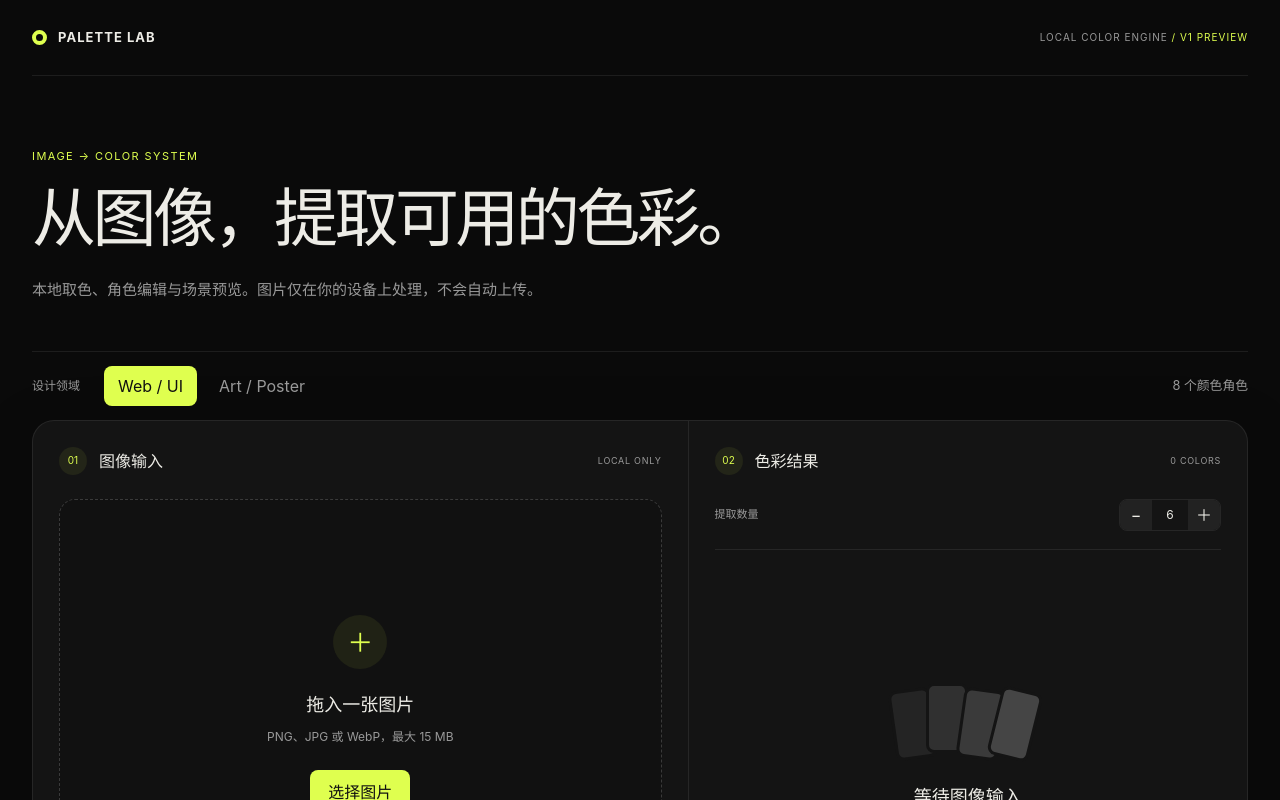
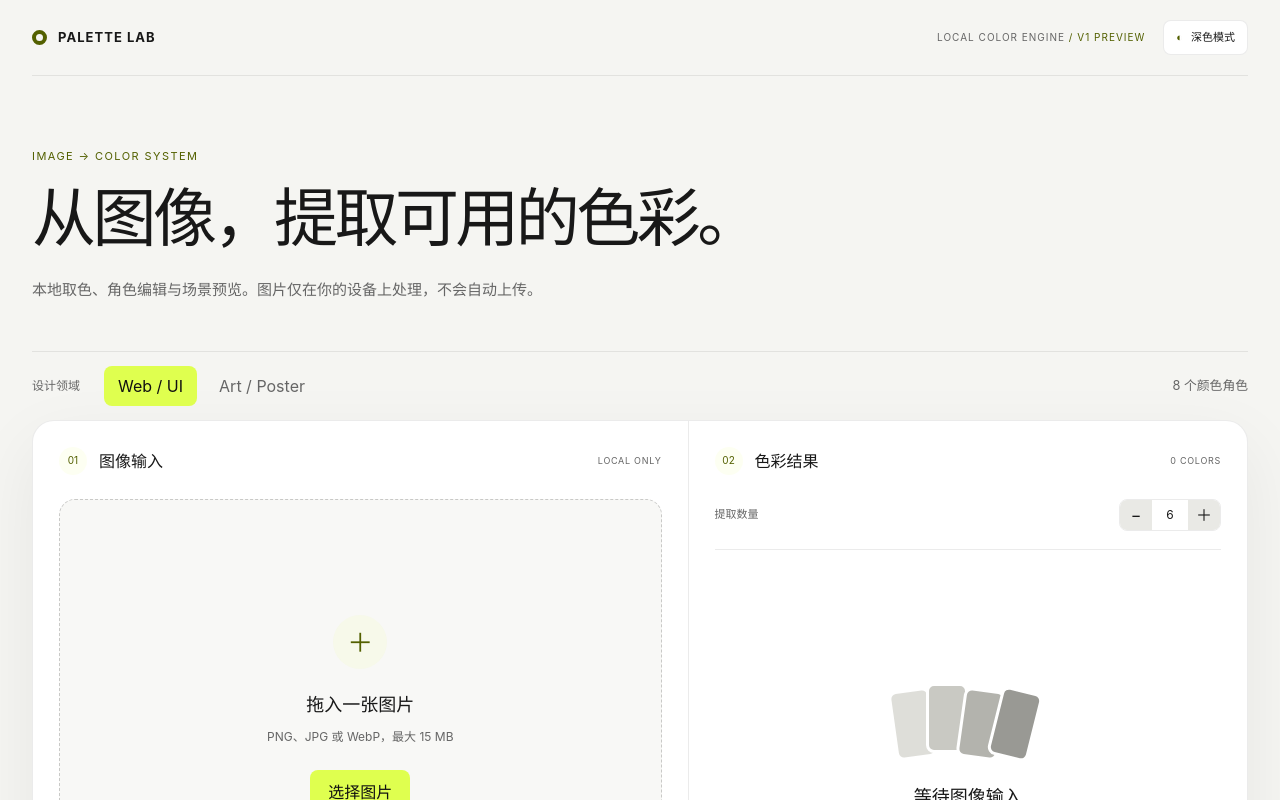
Before and after one commit to yangzirui50-hash/palette-lab, a React (Vite) app: page / in a window 1280 px wide. Shown: the top 800 px of the page. Built offline with nearby package versions, Linux system fonts and the light colour scheme.

Commit message:
feat: add theme and domain design tokens

```diff
--- a/index.html
+++ b/index.html
@@ -1,5 +1,5 @@
 <!doctype html>
-<html lang="zh-CN">
+<html lang="zh-CN" data-theme="light" data-domain="web-ui">
   <head>
     <meta charset="UTF-8" />
     <meta name="viewport" content="width=device-width, initial-scale=1.0" />
--- /dev/null
+++ b/src/hooks/useTheme.ts
@@ -0,0 +1,20 @@
+import { useEffect, useState } from 'react'
+
+export type ThemeMode = 'light' | 'dark'
+const storageKey = 'palette-lab-theme'
+
+export function useTheme() {
+  const [theme, setTheme] = useState<ThemeMode>(() => {
+    const saved = localStorage.getItem(storageKey)
+    return saved === 'dark' || saved === 'light' ? saved : 'light'
+  })
+
+  useEffect(() => {
+    document.documentElement.dataset.theme = theme
+    document.querySelector('meta[name="theme-color"]')?.setAttribute('content', theme === 'dark' ? '#0a0a0a' : '#f5f5f2')
+    localStorage.setItem(storageKey, theme)
+  }, [theme])
+
+  const toggleTheme = () => setTheme((current) => current === 'light' ? 'dark' : 'light')
+  return { theme, toggleTheme }
+}
--- a/src/pages/Home.tsx
+++ b/src/pages/Home.tsx
@@ -1,10 +1,12 @@
 import { useEffect, useRef, useState } from 'react'
 import '../App.css'
+import '../themes.css'
 import { domainProfiles } from '../domain/profiles'
 import type { DomainId } from '../domain/profiles'
 import { extractPalette } from '../lib/color/extract'
 import type { PaletteSwatch, RGBPixel } from '../lib/color/extract'
 import { imageFileToPixels } from '../lib/color/image'
+import { useTheme } from '../hooks/useTheme'
 
 type SourceState = {
   url: string
@@ -16,6 +18,7 @@ type SourceState = {
 export default function Home() {
   const inputRef = useRef<HTMLInputElement>(null)
   const pixelsRef = useRef<RGBPixel[]>([])
+  const { theme, toggleTheme } = useTheme()
   const [domain, setDomain] = useState<DomainId>('web-ui')
   const [colorCount, setColorCount] = useState(6)
   const [palette, setPalette] = useState<PaletteSwatch[]>([])
@@ -24,6 +27,10 @@ export default function Home() {
   const [dragging, setDragging] = useState(false)
   const [error, setError] = useState('')
   const [copied, setCopied] = useState('')
+
+  useEffect(() => {
+    document.documentElement.dataset.domain = domain
+  }, [domain])
 
   useEffect(() => {
     if (!source?.url) return
@@ -76,7 +83,12 @@ export default function Home() {
           <span className="brand-mark" aria-hidden="true" />
           <span>PALETTE LAB</span>
         </a>
-        <p>LOCAL COLOR ENGINE <span>/ V1 PREVIEW</span></p>
+        <div className="topbar-actions">
+          <p>LOCAL COLOR ENGINE <span>/ V1 PREVIEW</span></p>
+          <button className="theme-toggle" onClick={toggleTheme} aria-label={`切换为${theme === 'light' ? '深色' : '浅色'}模式`}>
+            <span aria-hidden="true">{theme === 'light' ? '◐' : '○'}</span>{theme === 'light' ? '深色模式' : '浅色模式'}
+          </button>
+        </div>
       </header>
 
       <main>
--- /dev/null
+++ b/src/themes.css
@@ -0,0 +1,104 @@
+:root {
+  color-scheme: light;
+  --bg: #f5f5f2;
+  --panel: #ffffff;
+  --soft: #f8f8f6;
+  --image-bg: #efefec;
+  --text: #181818;
+  --muted: #666666;
+  --line: #00000014;
+  --dashed: #00000030;
+  --swatch: #f0f0ed;
+  --swatch-hover: #e7e7e2;
+  --control: #e9e9e5;
+  --disabled: #a0a0a0;
+  --accent: #536000;
+  --accent-fill: #dfff4f;
+  --accent-ink: #111111;
+  --display-font: Inter, "Helvetica Neue", "PingFang SC", "Microsoft YaHei", sans-serif;
+  --shadow: 0 24px 70px #00000010;
+}
+
+:root[data-theme='dark'] {
+  color-scheme: dark;
+  --bg: #0a0a0a;
+  --panel: #141414;
+  --soft: #111111;
+  --image-bg: #090909;
+  --text: #edece6;
+  --muted: #999999;
+  --line: #ffffff14;
+  --dashed: #3a3a3a;
+  --swatch: #1c1c1c;
+  --swatch-hover: #262626;
+  --control: #222222;
+  --disabled: #555555;
+  --accent: #dfff4f;
+  --accent-fill: #dfff4f;
+  --accent-ink: #111111;
+  --shadow: 0 24px 70px #00000033;
+}
+
+:root[data-domain='art-poster'] {
+  --accent: #a33b2b;
+  --accent-fill: #c84b36;
+  --accent-ink: #ffffff;
+  --display-font: "Songti SC", "Noto Serif CJK SC", "SimSun", serif;
+}
+
+:root[data-domain='art-poster'][data-theme='light'] {
+  --bg: #f7f3ea;
+  --panel: #fffdf8;
+  --soft: #f4eee3;
+  --image-bg: #eee6d9;
+  --swatch: #f1e9dd;
+  --swatch-hover: #e9dfd1;
+  --control: #ece3d7;
+}
+
+:root[data-domain='art-poster'][data-theme='dark'] {
+  --bg: #141110;
+  --panel: #1d1816;
+  --soft: #181311;
+  --image-bg: #100d0c;
+  --swatch: #29211e;
+  --swatch-hover: #352a26;
+  --control: #302622;
+  --accent: #e6907f;
+  --accent-fill: #d66a54;
+  --accent-ink: #ffffff;
+}
+
+body { background: var(--bg); color: var(--text); transition: background-color .2s, color .2s; }
+.workspace { background: var(--panel); box-shadow: var(--shadow); }
+.drop-zone { border-color: var(--dashed); background: var(--soft); }
+.drop-zone.has-image > img { background: var(--image-bg); }
+.drop-content button,
+.source-meta button,
+.domain-bar button.active { color: var(--accent-ink); background: var(--accent-fill); }
+.swatch-row { background: var(--swatch); }
+.swatch-row:hover { background: var(--swatch-hover); }
+.count-control button { color: var(--text); background: var(--control); }
+.count-control button:disabled { color: var(--disabled); }
+.intro h1 { font-family: var(--display-font); }
+.topbar-actions { display: flex; align-items: center; gap: 18px; }
+.theme-toggle { display: inline-flex; align-items: center; gap: 8px; padding: 8px 12px; border: 1px solid var(--line); border-radius: 8px; color: var(--text); background: var(--panel); font-size: 11px; cursor: pointer; }
+.theme-toggle span { color: var(--accent); }
+.empty-colors i { background: #deded9; }
+.empty-colors i:nth-child(2) { background: #c9c9c3; }
+.empty-colors i:nth-child(3) { background: #b3b3ad; }
+.empty-colors i:nth-child(4) { background: #999994; }
+:root[data-theme='dark'] .empty-colors i { background: #242424; }
+:root[data-theme='dark'] .empty-colors i:nth-child(2) { background: #303030; }
+:root[data-theme='dark'] .empty-colors i:nth-child(3) { background: #3a3a3a; }
+:root[data-theme='dark'] .empty-colors i:nth-child(4) { background: #454545; }
+:root[data-domain='art-poster'] .intro h1 { font-weight: 500; letter-spacing: -.035em; }
+:root[data-domain='art-poster'] .empty-colors i { background: #c84b36; }
+:root[data-domain='art-poster'] .empty-colors i:nth-child(2) { background: #31556a; }
+:root[data-domain='art-poster'] .empty-colors i:nth-child(3) { background: #d7b56d; }
+:root[data-domain='art-poster'] .empty-colors i:nth-child(4) { background: #252525; }
+::selection { color: var(--accent-ink); background: var(--accent-fill); }
+@media (max-width: 600px) {
+  .topbar-actions { gap: 8px; }
+  .theme-toggle { padding: 7px 9px; }
+}
```
Also changed, not shown: 6 other files (tests, documents, lock files or other folders).
